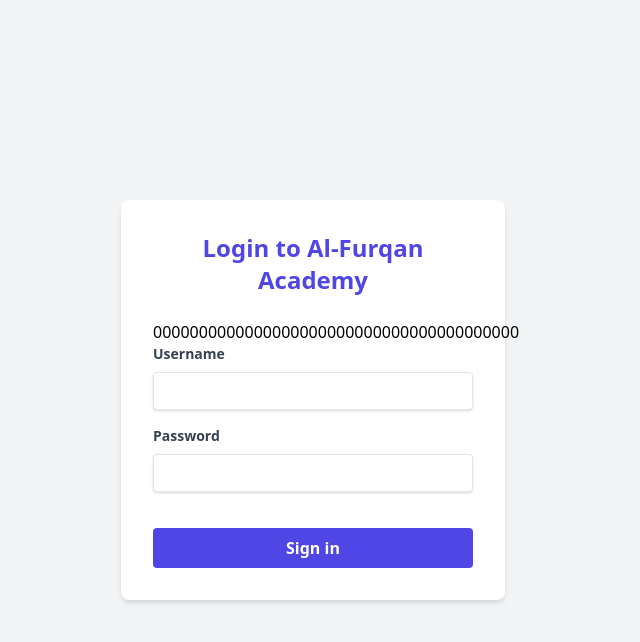
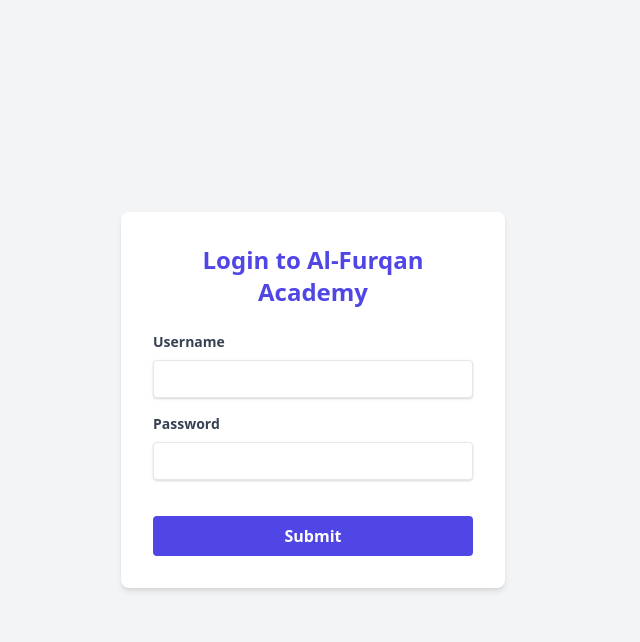
Before and after one commit to winter0019/alfurqan_academy, a Flask app: template app/templates/login.html in a window 1280 px wide. Shown: the top 642 px of the page, without its empty margins (327-967 px from the left). Run offline with Flask 3, Linux system fonts and the light colour scheme; the template is opened without the code that fills it, so the values that code supplies are empty, except form fields; form fields are guessed from the names that the template uses; some libraries are stand-ins or nearby versions.

Commit message:
Update login.html

```diff
--- a/app/templates/login.html
+++ b/app/templates/login.html
@@ -11,17 +11,17 @@
         <h2 class="text-2xl font-bold text-center mb-6 text-indigo-600">Login to Al-Furqan Academy</h2>
         <form method="POST" action="{{ url_for('main.login') }}">
             <!-- This is the hidden input field for the CSRF token -->
-            {{ csrf_token() }}
+            {{ form.hidden_tag() }}
             <div class="mb-4">
-                <label for="username" class="block text-gray-700 text-sm font-bold mb-2">Username</label>
-                <input type="text" id="username" name="username" class="shadow appearance-none border rounded w-full py-2 px-3 text-gray-700 leading-tight focus:outline-none focus:shadow-outline" required>
+                <label for="{{ form.username.id }}" class="block text-gray-700 text-sm font-bold mb-2">Username</label>
+                {{ form.username(class="shadow appearance-none border rounded w-full py-2 px-3 text-gray-700 leading-tight focus:outline-none focus:shadow-outline", required=True) }}
             </div>
             <div class="mb-6">
-                <label for="password" class="block text-gray-700 text-sm font-bold mb-2">Password</label>
-                <input type="password" id="password" name="password" class="shadow appearance-none border rounded w-full py-2 px-3 text-gray-700 mb-3 leading-tight focus:outline-none focus:shadow-outline" required>
+                <label for="{{ form.password.id }}" class="block text-gray-700 text-sm font-bold mb-2">Password</label>
+                {{ form.password(class="shadow appearance-none border rounded w-full py-2 px-3 text-gray-700 mb-3 leading-tight focus:outline-none focus:shadow-outline", required=True) }}
             </div>
             <div class="flex items-center justify-between">
-                <button type="submit" class="bg-indigo-600 hover:bg-indigo-700 text-white font-bold py-2 px-4 rounded focus:outline-none focus:shadow-outline w-full">Sign in</button>
+                {{ form.submit(class="bg-indigo-600 hover:bg-indigo-700 text-white font-bold py-2 px-4 rounded focus:outline-none focus:shadow-outline w-full") }}
             </div>
         </form>
     </div>
```
